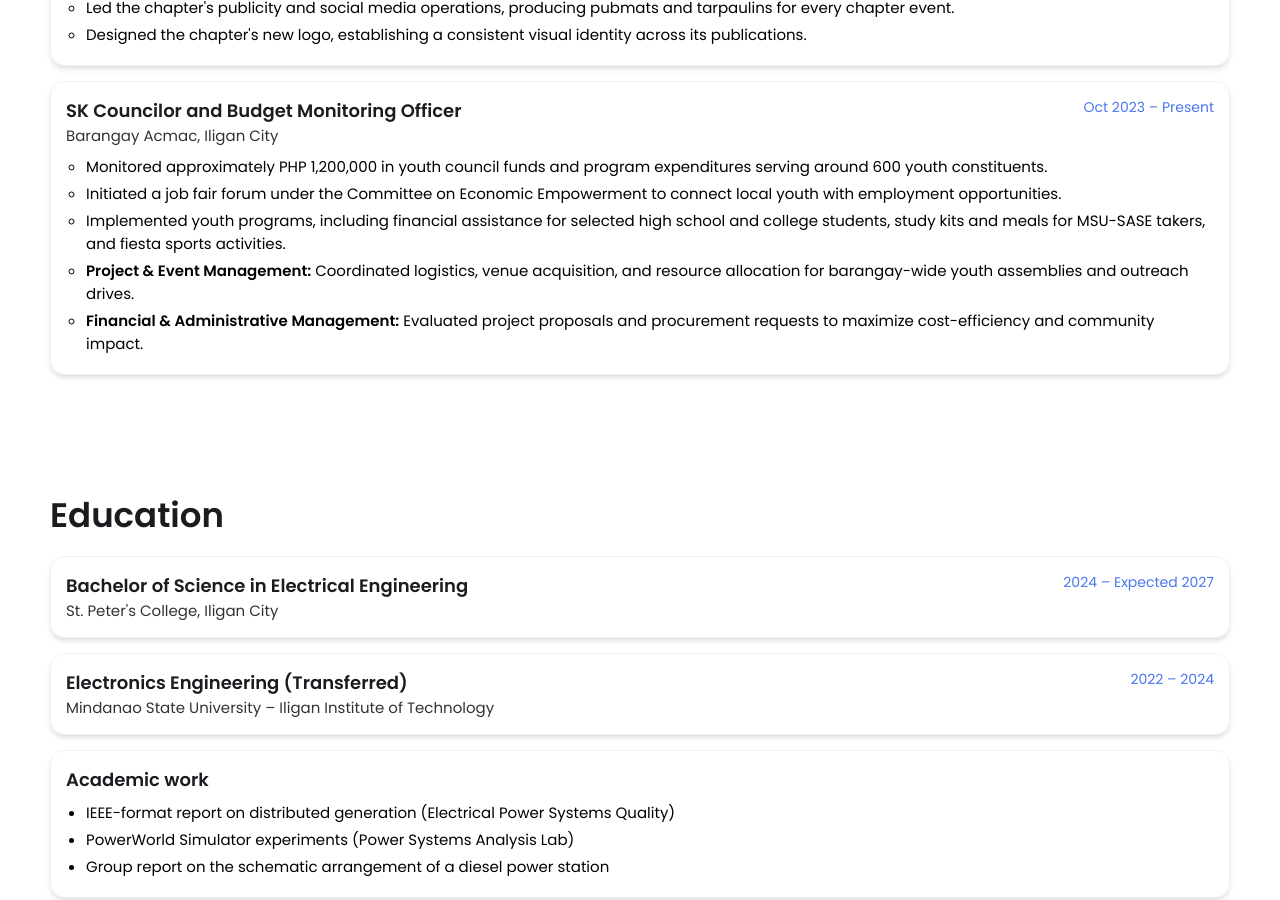
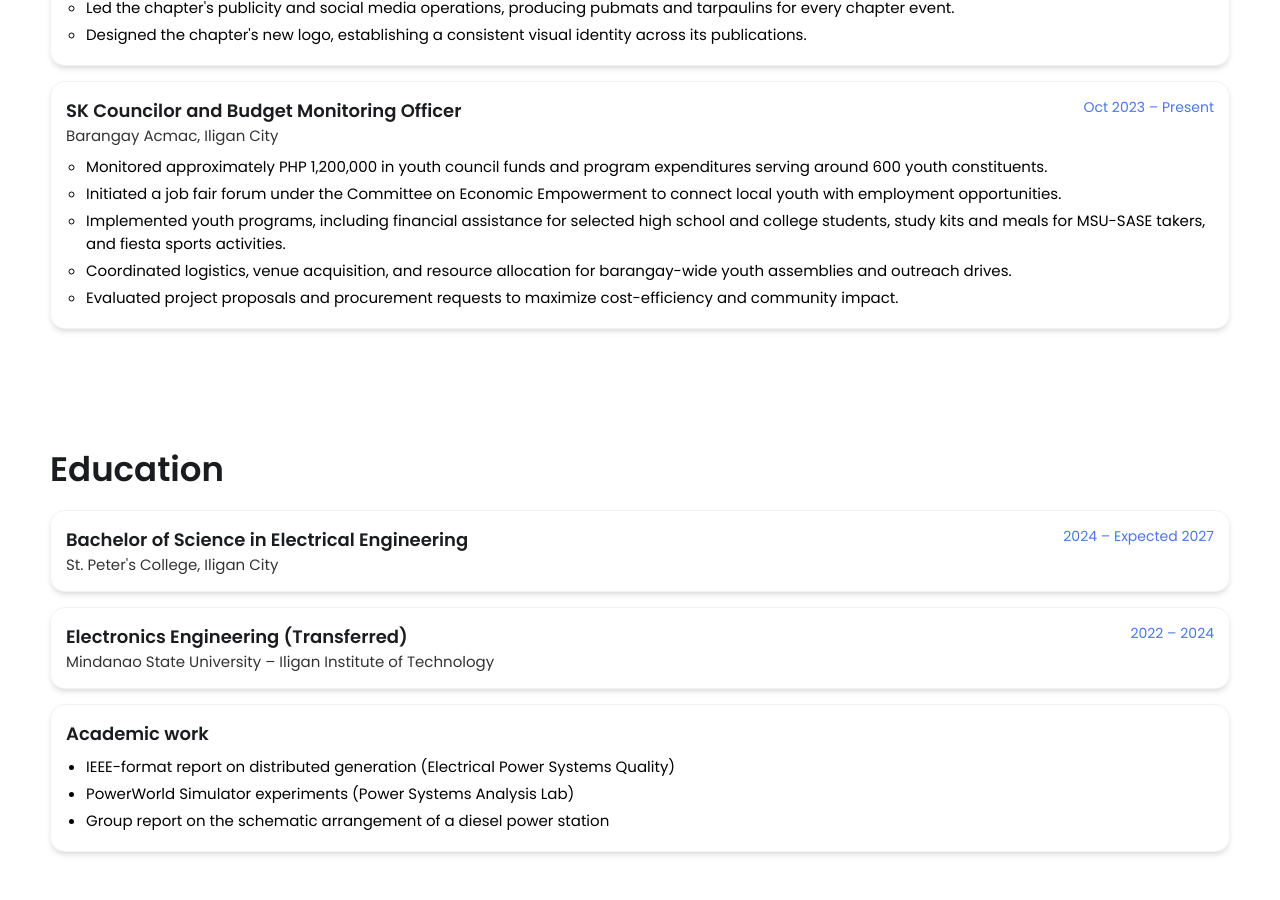
Before and after one commit to johnkennethpax/johnkennethpax.github.io, a Jekyll site: the page built from index.html, in a window 1280 px wide and 900 px high, scrolled down 2217 px. Built offline with Jekyll 4.4.1, drawn with Linux system fonts in a browser that asks for light colours.

Commit message:
Use plain sentences for SK bullets
Co-Authored-By: Claude Opus 5.5 <noreply@anthropic.com>
Claude-Session: https://claude.ai/code/session_01ArPxC48attXVFMBrzf53fi

```diff
--- a/_data/profile.yml
+++ b/_data/profile.yml
@@ -23,8 +23,8 @@ leadership:
       - Monitored approximately PHP 1,200,000 in youth council funds and program expenditures serving around 600 youth constituents.
       - Initiated a job fair forum under the Committee on Economic Empowerment to connect local youth with employment opportunities.
       - Implemented youth programs, including financial assistance for selected high school and college students, study kits and meals for MSU-SASE takers, and fiesta sports activities.
-      - "<strong>Project &amp; Event Management:</strong> Coordinated logistics, venue acquisition, and resource allocation for barangay-wide youth assemblies and outreach drives."
-      - "<strong>Financial &amp; Administrative Management:</strong> Evaluated project proposals and procurement requests to maximize cost-efficiency and community impact."
+      - "Coordinated logistics, venue acquisition, and resource allocation for barangay-wide youth assemblies and outreach drives."
+      - "Evaluated project proposals and procurement requests to maximize cost-efficiency and community impact."
 
 projects:
   - title: Acoustic Event Detection for Illegal Logging Prevention
```
